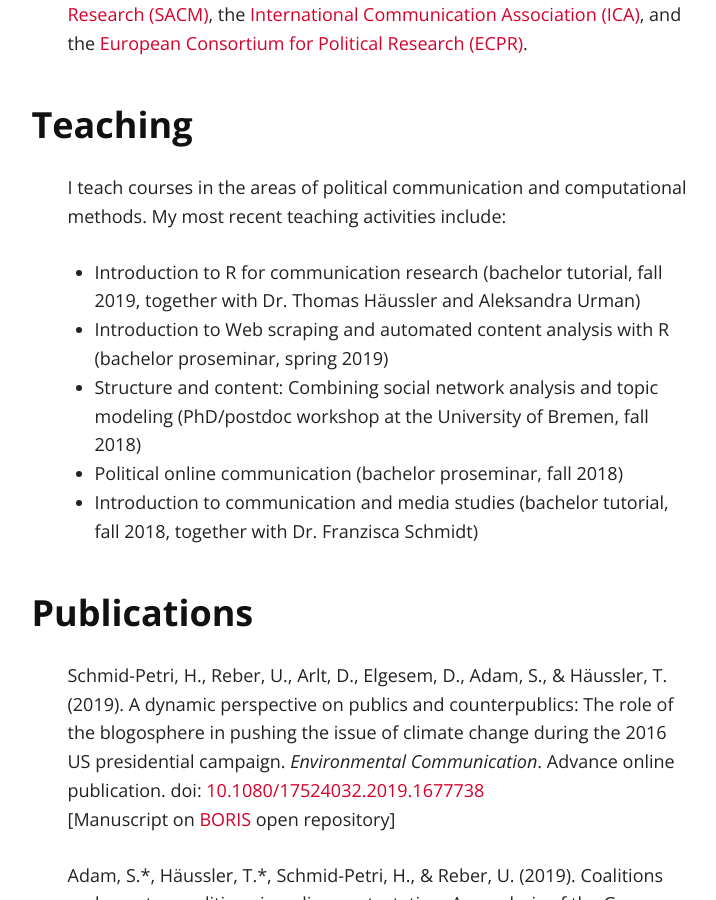
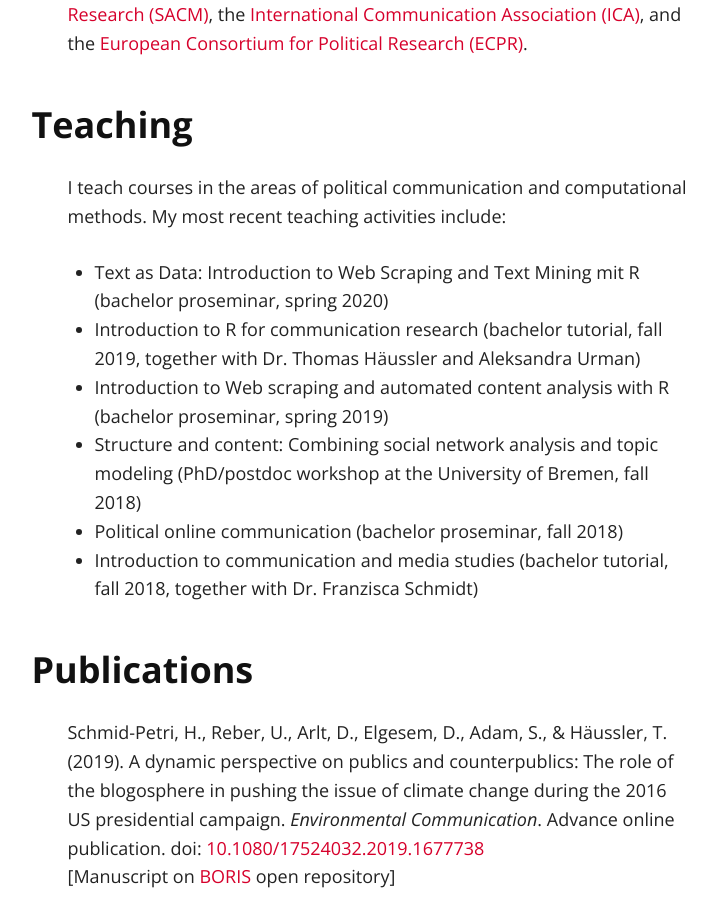
Before and after one commit to ureber/ureber.github.io, a Jekyll site: the page built from index.md, in a window 1280 px wide and 900 px high, scrolled down 1445 px. Shown: the whole window, without its empty margins (260-976 px from the left). Built offline with Jekyll 4.4.1, drawn with Linux system fonts in a browser that asks for light colours; nearby versions of some CDN libraries; our own code applies the rules of GitHub Pages for plain Markdown files; some of the changed text lies outside the part shown.

Commit message:
Add proseminar, spring 2020

```diff
--- a/index.md
+++ b/index.md
@@ -24,6 +24,7 @@ I am member of the <a href="https://sgkm.ch/en/" target="_blank">Swiss Associati
 
 I teach courses in the areas of political communication and computational methods. My most recent teaching activities include:
 
+* Text as Data: Introduction to Web Scraping and Text Mining mit R (bachelor proseminar, spring 2020)
 * Introduction to R for communication research (bachelor tutorial, fall 2019, together with Dr. Thomas Häussler and Aleksandra Urman)
 * Introduction to Web scraping and automated content analysis with R (bachelor proseminar, spring 2019)
 * Structure and content: Combining social network analysis and topic modeling (PhD/postdoc workshop at the University of Bremen, fall 2018)
@@ -73,4 +74,4 @@ Switzerland
 
 <hr>
 
-<cred>© 2019 Ueli Reber. Design by <a href="https://jekyllrb.com/" target="_blank">Jekyll</a> and <a href="https://github.com/adueck/good-clean-read" target="_blank">Good Clean Read</a></cred>
+<cred>© 2020 Ueli Reber. Design by <a href="https://jekyllrb.com/" target="_blank">Jekyll</a> and <a href="https://github.com/adueck/good-clean-read" target="_blank">Good Clean Read</a></cred>
```
